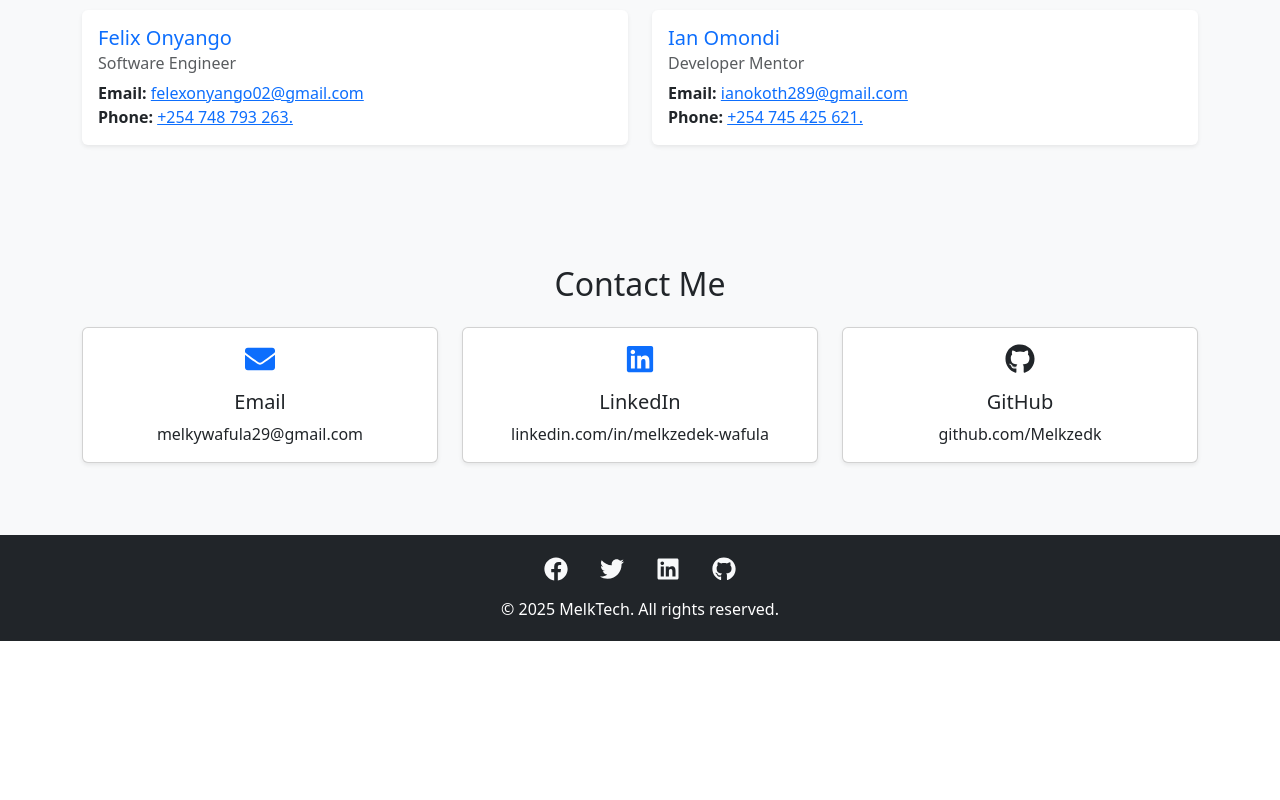
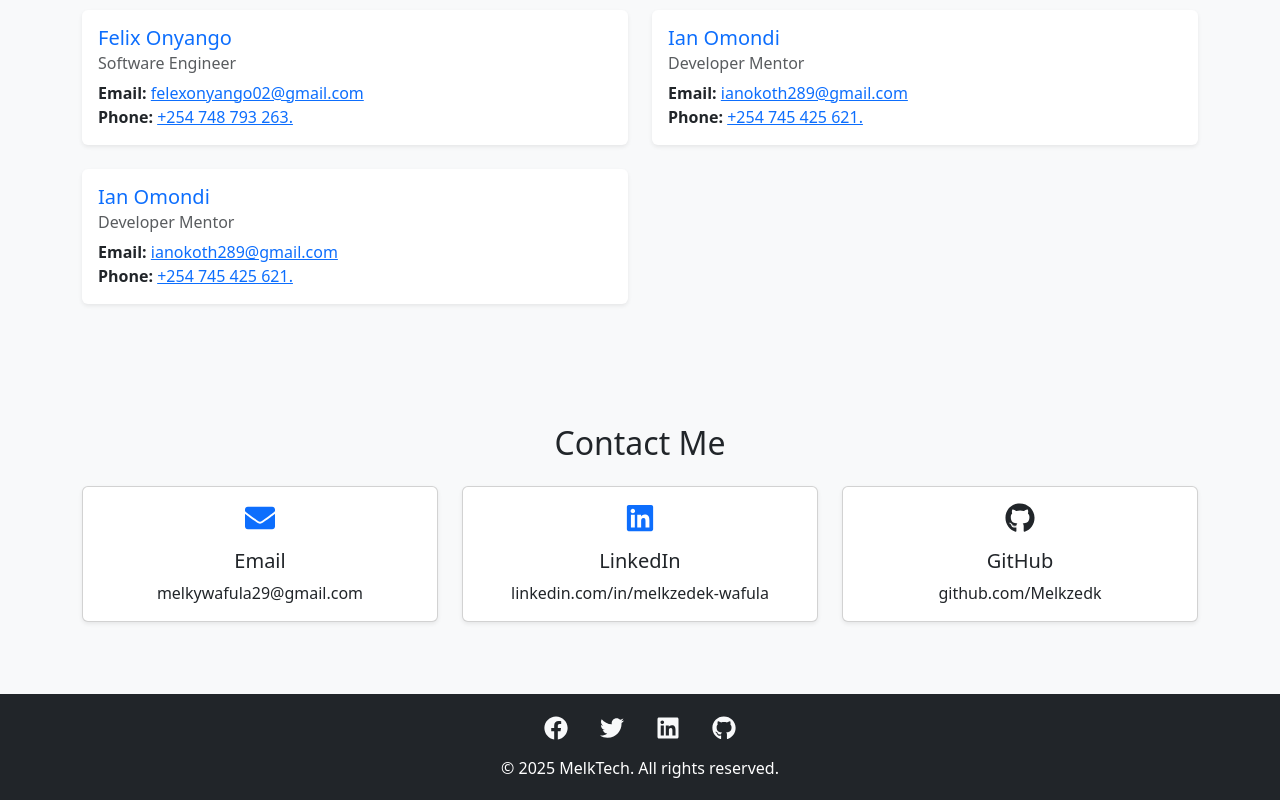
Before and after one commit to Melkzedk/my-portfolio, a React (Create React App) app: page / in a window 1280 px wide. Shown: the part 2763-3563 px from the top of the page. Before the commit the page ends 3404 px from the top, so only its background shows below. Built offline with nearby package versions, Linux system fonts and the light colour scheme.

Commit message:
more updates

```diff
--- a/src/components/References.js
+++ b/src/components/References.js
@@ -10,6 +10,12 @@ function Clients() {
       phone: '+254 748 793 263.',
     },
     {
+      name: 'Ian Omondi',
+      title: 'Developer Mentor',
+      email: 'ianokoth289@gmail.com',
+      phone: '+254 745 425 621.',
+    },
+     {
       name: 'Ian Omondi',
       title: 'Developer Mentor',
       email: 'ianokoth289@gmail.com',
```
